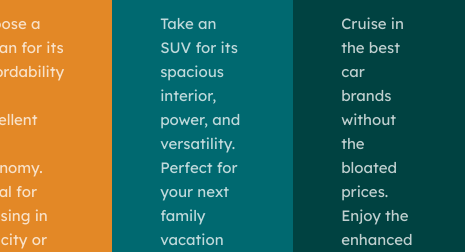
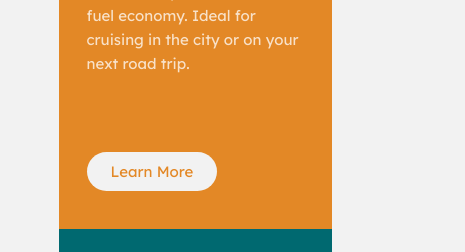
Before and after one commit to Meritdike/FlexBox-Grid-Layout, a plain HTML site: page index.html in a window 390 px wide. Shown: the part 287-539 px from the top of the page, 465 px wide, since content can reach past the window. Drawn offline with Linux system fonts and the light colour scheme.

Commit message:
Flexbox and Grid Layout task

```diff
--- a/flex.css
+++ b/flex.css
@@ -24,7 +24,7 @@ body {
 .container {
     width: 60%;
     margin: 0 auto;
-    /* height: 100vh; */
+    min-height: 100vh;
 }
 
 .cards {
@@ -35,8 +35,8 @@ body {
 }
 
 .card-one, .card-two, .card-three {
-    padding: 26px 30px 48px 30px;
-    height: 72vh;
+    padding: 26px 30px 48px 28px;
+    height: 86%;
 }
 
 .card-one {
@@ -124,3 +124,58 @@ a {
 #link a:hover {
     color: var(--brightOrange);
 }
+
+@media screen and (max-width: 1180px) {
+    .container {
+        width: 80%;
+    }
+    .card-one, .card-two, .card-three {
+        height: 90%;
+    }
+}
+
+@media screen and (max-width: 900px) {
+    .container {
+        width: 100%;
+    }
+
+    .card-one, .card-two, .card-three {
+        height: 90%;
+    }
+}
+
+@media screen and (max-width: 712px) {
+    .container {
+        width: 100%;
+    }
+
+    .card-one, .card-two, .card-three {
+        padding: 26px 10px 48px 10px;
+        height: 96%;
+    }
+}
+
+@media screen and (max-width: 570px) {
+    .container {
+        width: 70%;
+    }
+
+    .cards {
+        margin: 20px 0;
+        flex-direction: column;
+        height: auto;
+    }
+
+    .card-one {
+        border-radius: 12px 12px 0 0;
+    }
+
+    .card-three {
+        border-radius: 0 0 12px 12px;
+    }
+
+    .card-one, .card-two, .card-three {
+        padding: 26px 10px 48px 10px;
+        height: auto;
+    }
+}
--- a/grid.css
+++ b/grid.css
@@ -74,3 +74,32 @@ body {
 #link a:hover {
     color: rgba(244, 247, 243, 0.6);
 }
+
+@media screen and (max-width: 768px) {
+    .container {
+        width: 72%;
+    }
+
+    #grid-main {
+        grid-template-areas: 'a a a a a a a a a a a a' 'b b b b b b b b b b b b' 'c c c c c d d d d d d d' 'c c c c c e e e e e e e';
+    }
+
+    .box-1, .box-2 {
+        padding: 56px;
+    }
+}
+
+@media screen and (max-width: 426px) {
+    .container {
+        width: 82%;
+    }
+
+    #grid-main {
+        margin-top: 20px;
+        grid-template-areas: 'a a a' 'b b b' 'c c c' 'd d d' 'e e e';
+    }
+
+    .box-1, .box-2 {
+        padding: 56px;
+    }
+}
```
